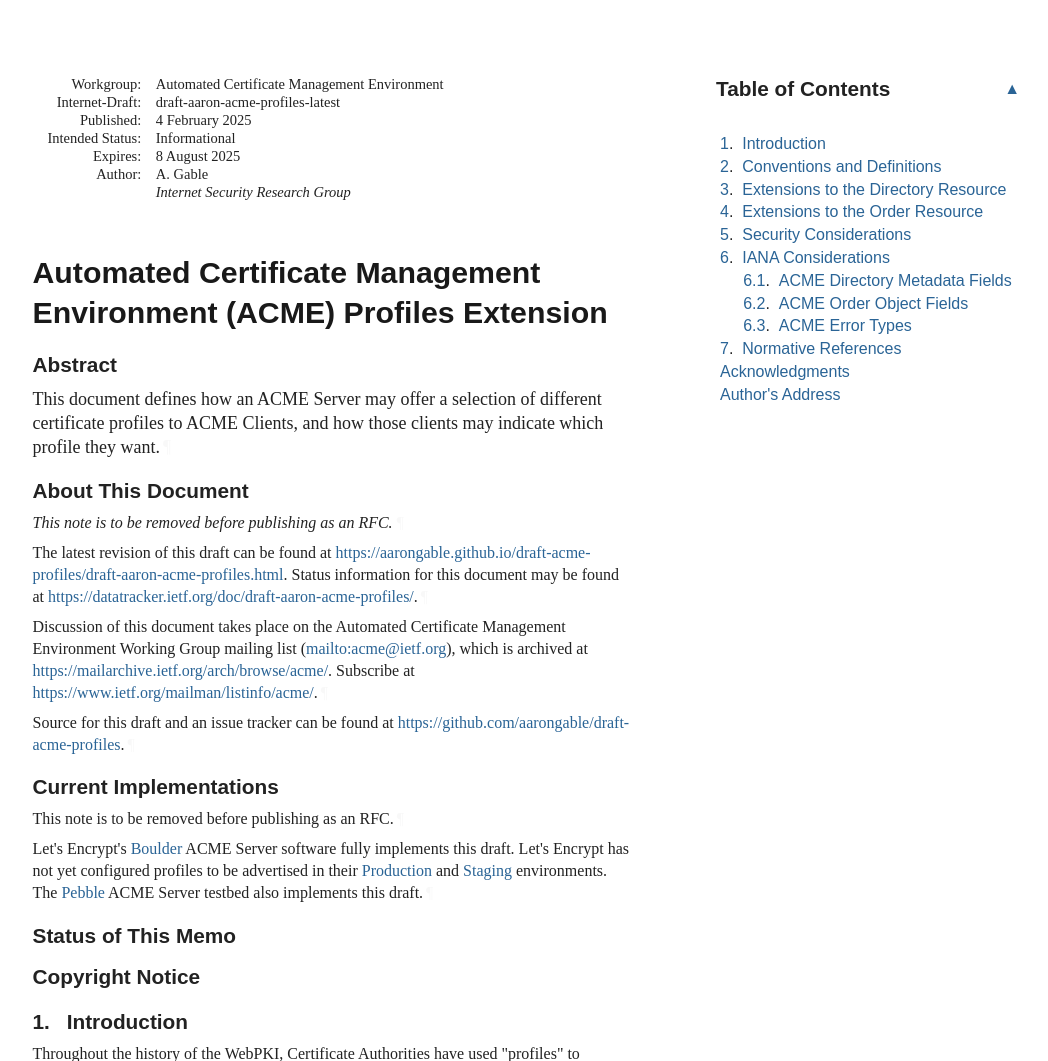
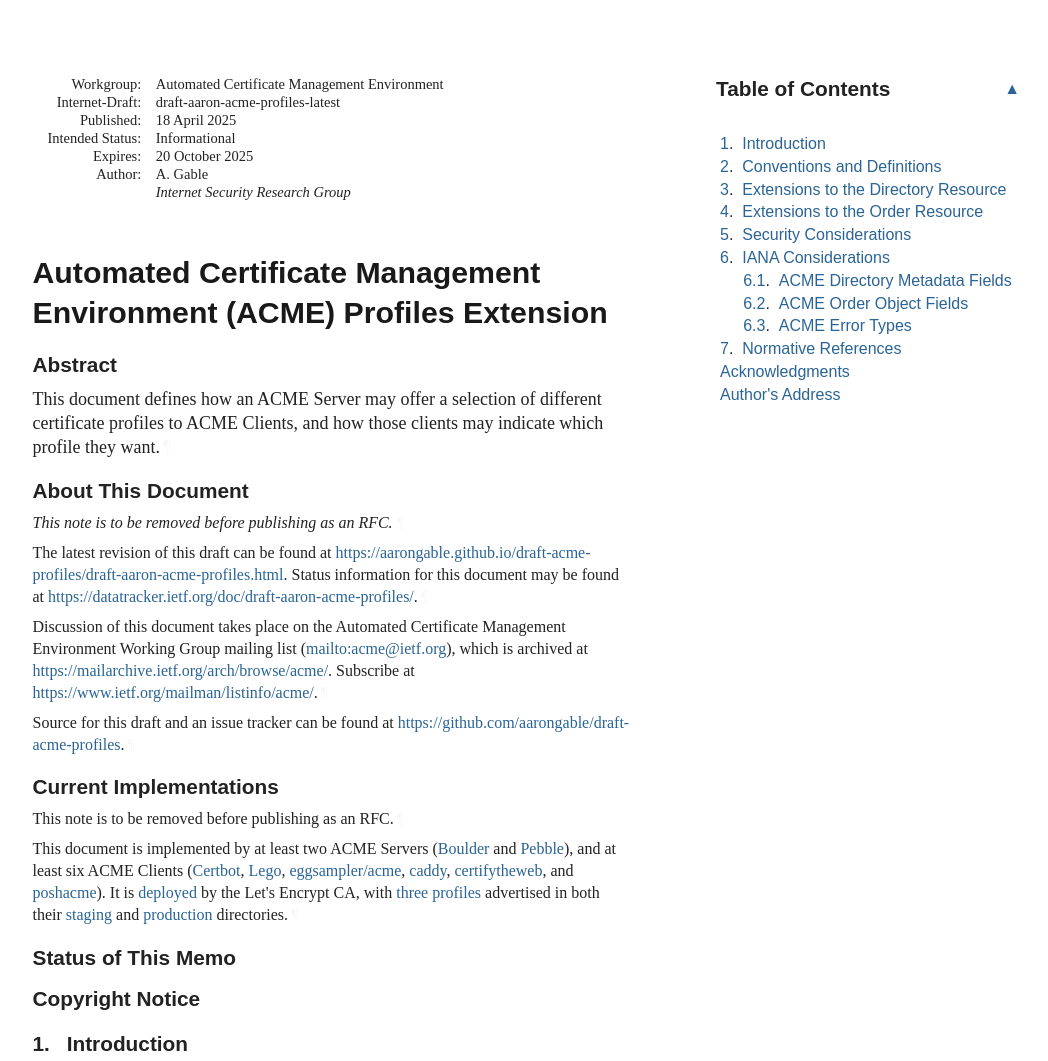
Before and after one commit to aarongable/draft-acme-profiles, a plain HTML site: page draft-aaron-acme-profiles.html in a window 1280 px wide. Shown: the top 1061 px of the page, without its empty margins (92-1140 px from the left). Drawn offline with Linux system fonts and the light colour scheme; a web font is replaced by a local one.

Commit message:
Script updating gh-pages from 274e811. [ci skip]

```diff
--- a/draft-aaron-acme-profiles.html
+++ b/draft-aaron-acme-profiles.html
@@ -9,17 +9,17 @@
 <meta content="
        This document defines how an ACME Server may offer a selection of different certificate profiles to ACME Clients, and how those clients may indicate which profile they want.
     " name="description">
-<meta content="xml2rfc 3.26.0" name="generator">
+<meta content="xml2rfc 3.28.1" name="generator">
 <meta content="draft-aaron-acme-profiles-latest" name="ietf.draft">
 <!-- Generator version information:
-  xml2rfc 3.26.0
-    Python 3.12.8
+  xml2rfc 3.28.1
+    Python 3.12.10
     ConfigArgParse 1.7
     google-i18n-address 3.1.1
     intervaltree 3.1.0
-    Jinja2 3.1.5
+    Jinja2 3.1.6
     lxml 5.3.0
-    platformdirs 4.3.6
+    platformdirs 4.3.7
     pycountry 24.6.1
     PyYAML 6.0.2
     requests 2.32.3
@@ -434,7 +434,7 @@ dl {
     margin-bottom: 0;
   }
 }
-dl > dt {
+dl:not(.dlNewline) > dt {
   float: left;
   margin-right: 2ch;
   min-width: 8ch;
@@ -1043,11 +1043,11 @@ svg :is([fill="white"], [fill^="#fff"]) {
 <thead><tr>
 <td class="left">Internet-Draft</td>
 <td class="center">ACME Profiles</td>
-<td class="right">February 2025</td>
+<td class="right">April 2025</td>
 </tr></thead>
 <tfoot><tr>
 <td class="left">Gable</td>
-<td class="center">Expires 8 August 2025</td>
+<td class="center">Expires 20 October 2025</td>
 <td class="right">[Page]</td>
 </tr></tfoot>
 </table>
@@ -1060,12 +1060,12 @@ svg :is([fill="white"], [fill^="#fff"]) {
 <dd class="internet-draft">draft-aaron-acme-profiles-latest</dd>
 <dt class="label-published">Published:</dt>
 <dd class="published">
-<time datetime="2025-02-04" class="published">4 February 2025</time>
+<time datetime="2025-04-18" class="published">18 April 2025</time>
     </dd>
 <dt class="label-intended-status">Intended Status:</dt>
 <dd class="intended-status">Informational</dd>
 <dt class="label-expires">Expires:</dt>
-<dd class="expires"><time datetime="2025-08-08">8 August 2025</time></dd>
+<dd class="expires"><time datetime="2025-10-20">20 October 2025</time></dd>
 <dt class="label-authors">Author:</dt>
 <dd class="authors">
 <div class="author">
@@ -1101,7 +1101,7 @@ svg :is([fill="white"], [fill^="#fff"]) {
 <a href="#name-current-implementations" class="section-name selfRef">Current Implementations</a>
       </h2>
 <p id="section-note.2-1">This note is to be removed before publishing as an RFC.<a href="#section-note.2-1" class="pilcrow">¶</a></p>
-<p id="section-note.2-2">Let's Encrypt's <a href="https://github.com/letsencrypt/boulder">Boulder</a> ACME Server software fully implements this draft. Let's Encrypt has not yet configured profiles to be advertised in their <a href="https://acme-v02.api.letsencrypt.org/directory">Production</a> and <a href="https://acme-staging-v02.api.letsencrypt.org/directory">Staging</a> environments.  The <a href="https://github.com/letsencrypt/pebble">Pebble</a> ACME Server testbed also implements this draft.<a href="#section-note.2-2" class="pilcrow">¶</a></p>
+<p id="section-note.2-2">This document is implemented by at least two ACME Servers (<a href="https://github.com/letsencrypt/boulder/issues/7309">Boulder</a> and <a href="https://github.com/letsencrypt/pebble/pull/473">Pebble</a>), and at least six ACME Clients (<a href="https://github.com/certbot/certbot/issues/10194">Certbot</a>, <a href="https://github.com/go-acme/lego/pull/2415">Lego</a>, <a href="https://github.com/eggsampler/acme/pull/25">eggsampler/acme</a>, <a href="https://github.com/caddyserver/caddy/commit/2c4295ee48f494bc8dda5fa09b37612d520c8b3b">caddy</a>, <a href="https://docs.certifytheweb.com/blog/acme-profiles-draft/">certifytheweb</a>, and <a href="https://github.com/rmbolger/Posh-ACME/releases/tag/v4.28.0">poshacme</a>). It is <a href="https://letsencrypt.org/2025/01/09/acme-profiles/">deployed</a> by the Let's Encrypt CA, with <a href="https://letsencrypt.org/docs/profiles/">three profiles</a> advertised in both their <a href="https://acme-staging-v02.api.letsencrypt.org/directory">staging</a> and <a href="https://acme-v02.api.letsencrypt.org/directory">production</a> directories.<a href="#section-note.2-2" class="pilcrow">¶</a></p>
 </section>
 <div id="status-of-memo">
 <section id="section-boilerplate.1">
@@ -1122,7 +1122,7 @@ svg :is([fill="white"], [fill^="#fff"]) {
         time. It is inappropriate to use Internet-Drafts as reference
         material or to cite them other than as "work in progress."<a href="#section-boilerplate.1-3" class="pilcrow">¶</a></p>
 <p id="section-boilerplate.1-4">
-        This Internet-Draft will expire on 8 August 2025.<a href="#section-boilerplate.1-4" class="pilcrow">¶</a></p>
+        This Internet-Draft will expire on 20 October 2025.<a href="#section-boilerplate.1-4" class="pilcrow">¶</a></p>
 </section>
 </div>
 <div id="copyright">
```
Also changed, not shown: index.html (+1 -1 lines), draft-aaron-acme-profiles.txt.
